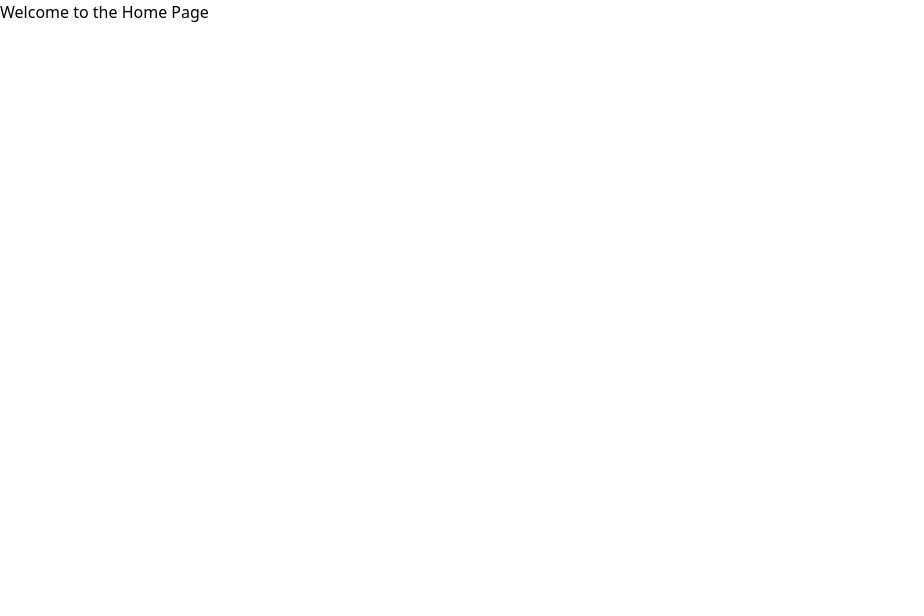
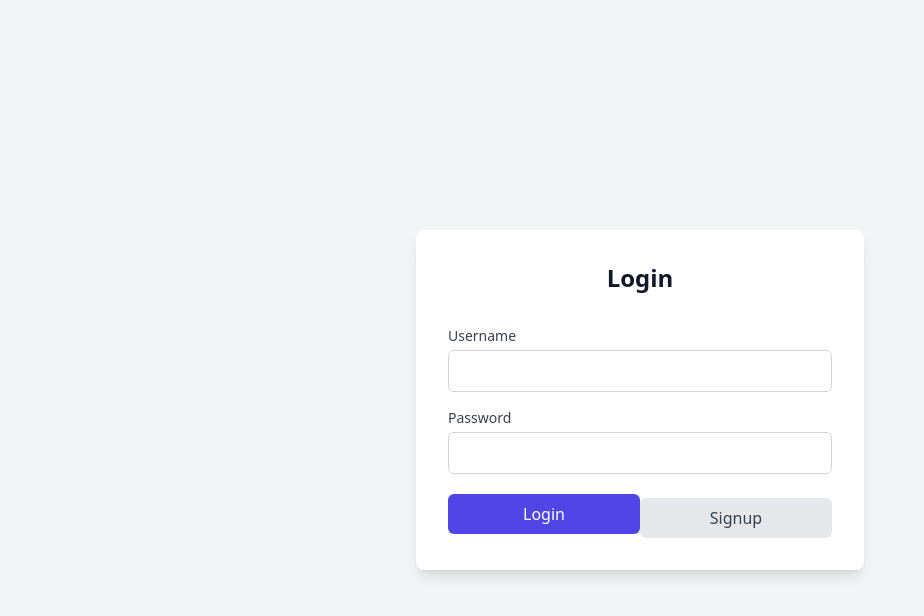
Before and after one commit to AumPauskar/f1n-fantasy, a React (Create React App) app in the folder frontend/: page / in a window 1280 px wide. Shown: the top 616 px of the page, without its empty margins (0-924 px from the left). Built offline with nearby package versions, Linux system fonts and the light colour scheme.

Commit message:
login and signup pages added in

```diff
--- a/frontend/src/App.js
+++ b/frontend/src/App.js
@@ -1,19 +1,14 @@
-// src/App.js
-import React from 'react';
-import { BrowserRouter as Router, Routes, Route } from 'react-router-dom';
-import Register from './components/Register';
-import Login from './components/Login';
-import Dashboard from './components/Dashboard';
-import Home from './components/Home'; // Import Home component
+import React from "react";
+import { BrowserRouter as Router, Route, Routes } from "react-router-dom";
+import LoginPage from "./LoginPage";
+import SignupPage from "./SignupPage";
 
 function App() {
   return (
     <Router>
       <Routes>
-        <Route path="/" element={<Home />} /> {/* Add Home route */}
-        <Route path="/register" element={<Register />} />
-        <Route path="/login" element={<Login />} />
-        <Route path="/dashboard" element={<Dashboard />} />
+        <Route path="/" element={<LoginPage />} />
+        <Route path="/signup" element={<SignupPage />} />
       </Routes>
     </Router>
   );
--- /dev/null
+++ b/frontend/src/LoginPage.js
@@ -0,0 +1,78 @@
+import React, { useState } from "react";
+import { useNavigate } from "react-router-dom";
+
+function LoginPage() {
+  const navigate = useNavigate();
+
+  const [username, setUsername] = useState("");
+  const [password, setPassword] = useState("");
+
+  const handleLogin = async () => {
+    const response = await fetch("http://localhost:5000/api/v1/checkuser/", {
+      method: "POST",
+      headers: {
+        "Content-Type": "application/json",
+      },
+      body: JSON.stringify({ name: username, passwd: password }),
+    });
+
+    if (response.ok) {
+      const data = await response.json();
+      console.log("Login successful:", data);
+    } else {
+      console.error("Login failed");
+    }
+  };
+
+  return (
+    <div className="flex items-center justify-center min-h-screen bg-gray-100">
+      <div className="w-full max-w-md p-8 space-y-8 bg-white shadow-lg rounded-lg">
+        <h2 className="text-2xl font-bold text-center text-gray-900">Login</h2>
+        <div className="space-y-4">
+          <div>
+            <label htmlFor="username" className="block text-sm font-medium text-gray-700">
+              Username
+            </label>
+            <input
+              id="username"
+              name="username"
+              type="text"
+              value={username}
+              onChange={(e) => setUsername(e.target.value)}
+              className="w-full px-3 py-2 mt-1 text-gray-900 border border-gray-300 rounded-md focus:outline-none focus:ring-indigo-500 focus:border-indigo-500"
+            />
+          </div>
+          <div>
+            <label htmlFor="password" className="block text-sm font-medium text-gray-700">
+              Password
+            </label>
+            <input
+              id="password"
+              name="password"
+              type="password"
+              value={password}
+              onChange={(e) => setPassword(e.target.value)}
+              className="w-full px-3 py-2 mt-1 text-gray-900 border border-gray-300 rounded-md focus:outline-none focus:ring-indigo-500 focus:border-indigo-500"
+            />
+          </div>
+          <div className="flex items-center justify-between">
+            <button
+              onClick={handleLogin}
+              className="w-full px-4 py-2 text-white bg-indigo-600 rounded-md hover:bg-indigo-700 focus:outline-none focus:ring-2 focus:ring-indigo-500"
+            >
+              Login
+            </button>
+            <button
+            onClick={() => navigate("/signup")}
+            className="w-full px-4 py-2 mt-2 text-gray-700 bg-gray-200 rounded-md hover:bg-gray-300 focus:outline-none focus:ring-2 focus:ring-gray-500"
+          >
+              Signup
+            </button>
+          </div>
+        </div>
+      </div>
+    </div>
+  );
+}
+
+export default LoginPage;
--- /dev/null
+++ b/frontend/src/SignupPage.js
@@ -0,0 +1,69 @@
+import React, { useState } from "react";
+
+function SignupPage() {
+  const [username, setUsername] = useState("");
+  const [password, setPassword] = useState("");
+
+  const handleSignup = async () => {
+    const response = await fetch("http://localhost:5000/api/v1/createusers/", {
+      method: "POST",
+      headers: {
+        "Content-Type": "application/json",
+      },
+      body: JSON.stringify({ name: username, passwd: password }),
+    });
+
+    if (response.ok) {
+      const data = await response.json();
+      console.log("Signup successful:", data);
+    } else {
+      console.error("Signup failed");
+    }
+  };
+
+  return (
+    <div className="flex items-center justify-center min-h-screen bg-gray-100">
+      <div className="w-full max-w-md p-8 space-y-8 bg-white shadow-lg rounded-lg">
+        <h2 className="text-2xl font-bold text-center text-gray-900">Signup</h2>
+        <div className="space-y-4">
+          <div>
+            <label htmlFor="username" className="block text-sm font-medium text-gray-700">
+              Username
+            </label>
+            <input
+              id="username"
+              name="username"
+              type="text"
+              value={username}
+              onChange={(e) => setUsername(e.target.value)}
+              className="w-full px-3 py-2 mt-1 text-gray-900 border border-gray-300 rounded-md focus:outline-none focus:ring-indigo-500 focus:border-indigo-500"
+            />
+          </div>
+          <div>
+            <label htmlFor="password" className="block text-sm font-medium text-gray-700">
+              Password
+            </label>
+            <input
+              id="password"
+              name="password"
+              type="password"
+              value={password}
+              onChange={(e) => setPassword(e.target.value)}
+              className="w-full px-3 py-2 mt-1 text-gray-900 border border-gray-300 rounded-md focus:outline-none focus:ring-indigo-500 focus:border-indigo-500"
+            />
+          </div>
+          <div className="flex items-center justify-between">
+            <button
+              onClick={handleSignup}
+              className="w-full px-4 py-2 text-white bg-indigo-600 rounded-md hover:bg-indigo-700 focus:outline-none focus:ring-2 focus:ring-indigo-500"
+            >
+              Signup
+            </button>
+          </div>
+        </div>
+      </div>
+    </div>
+  );
+}
+
+export default SignupPage;
```
